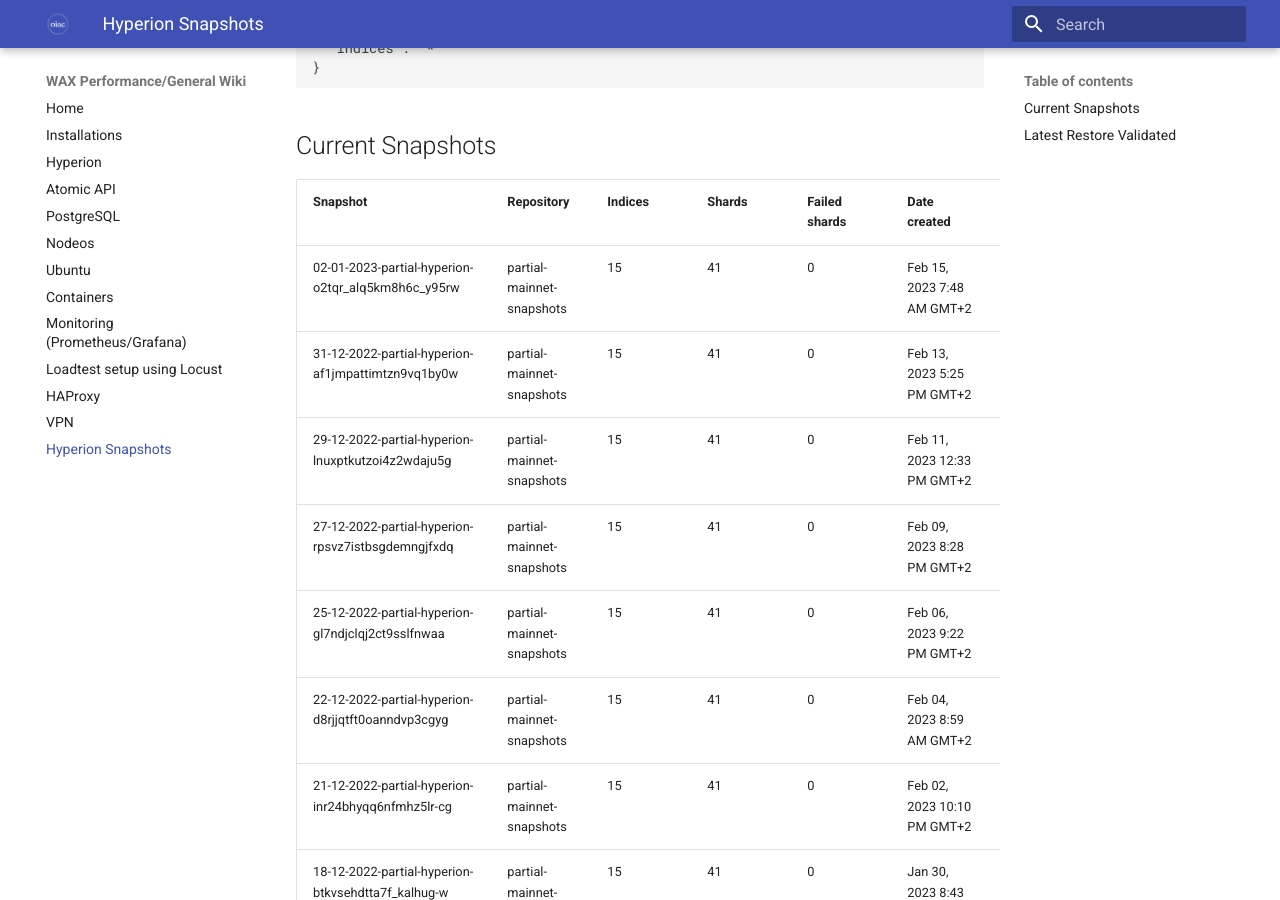
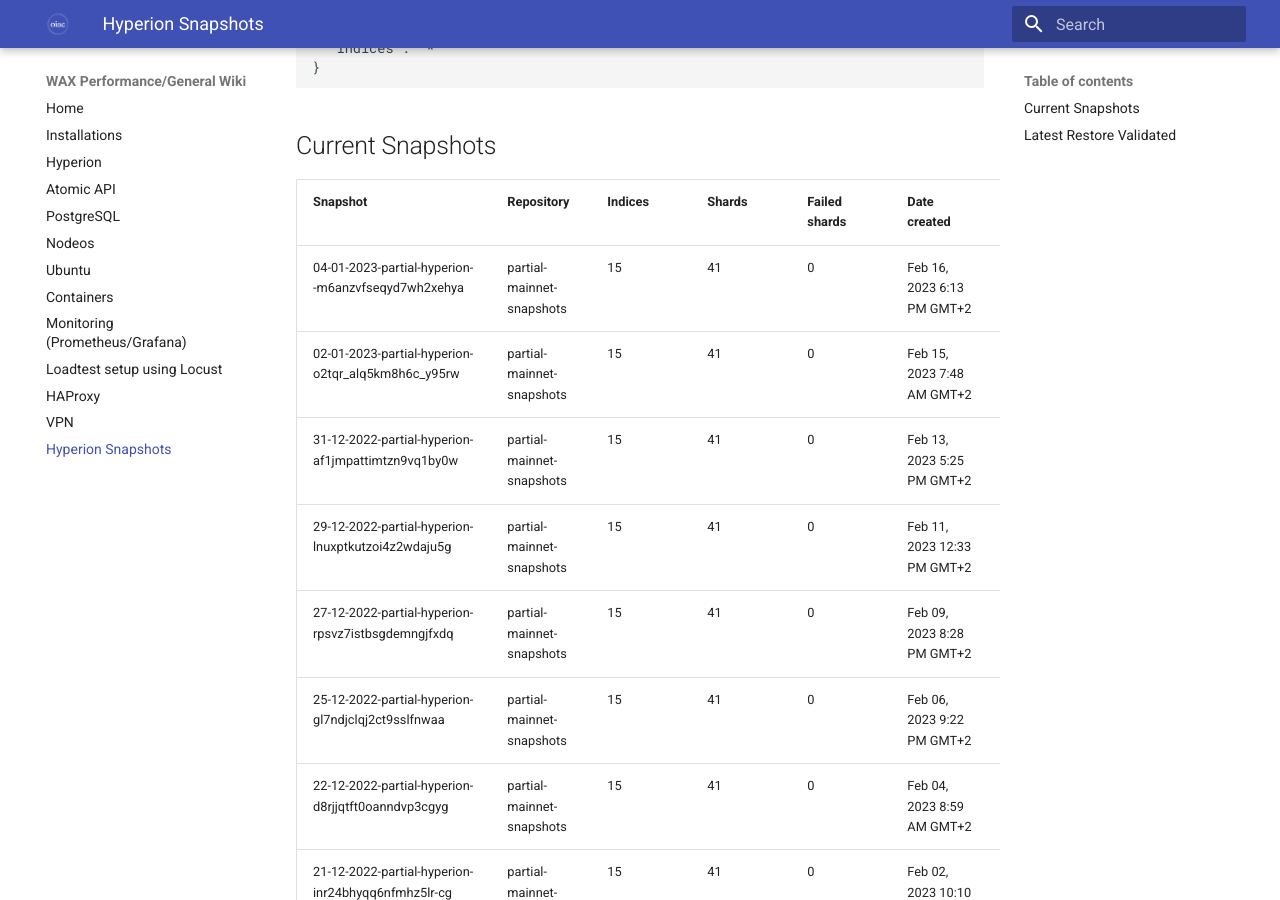
Before and after one commit to oneinacillian/wiki, an MkDocs documentation site: the page built from docs/snapshots.md, in a window 1280 px wide and 900 px high, scrolled down 2022 px. Built offline with MkDocs 1.6.1 and Material for MkDocs 9.7.7, drawn with Linux system fonts in a browser that asks for light colours.

Commit message:
Added snapshot up to 04/01/2023 to provide partial hyperion history

```diff
--- a/docs/snapshots.md
+++ b/docs/snapshots.md
@@ -60,6 +60,7 @@
 
 | Snapshot                                           | Repository                | Indices | Shards | Failed shards | Date created                | Duration |
 |----------------------------------------------------|---------------------------|---------|--------|---------------|-----------------------------|----------|
+| 04-01-2023-partial-hyperion--m6anzvfseqyd7wh2xehya | partial-mainnet-snapshots | 15      | 41     | 0             | Feb 16, 2023 6:13 PM GMT+2  | 34s      |
 | 02-01-2023-partial-hyperion-o2tqr_alq5km8h6c_y95rw | partial-mainnet-snapshots | 15      | 41     | 0             | Feb 15, 2023 7:48 AM GMT+2  | 31s      |
 | 31-12-2022-partial-hyperion-af1jmpattimtzn9vq1by0w | partial-mainnet-snapshots | 15      | 41     | 0             | Feb 13, 2023 5:25 PM GMT+2  | 38s      |
 | 29-12-2022-partial-hyperion-lnuxptkutzoi4z2wdaju5g | partial-mainnet-snapshots | 15      | 41     | 0             | Feb 11, 2023 12:33 PM GMT+2 | 35s      |
```
